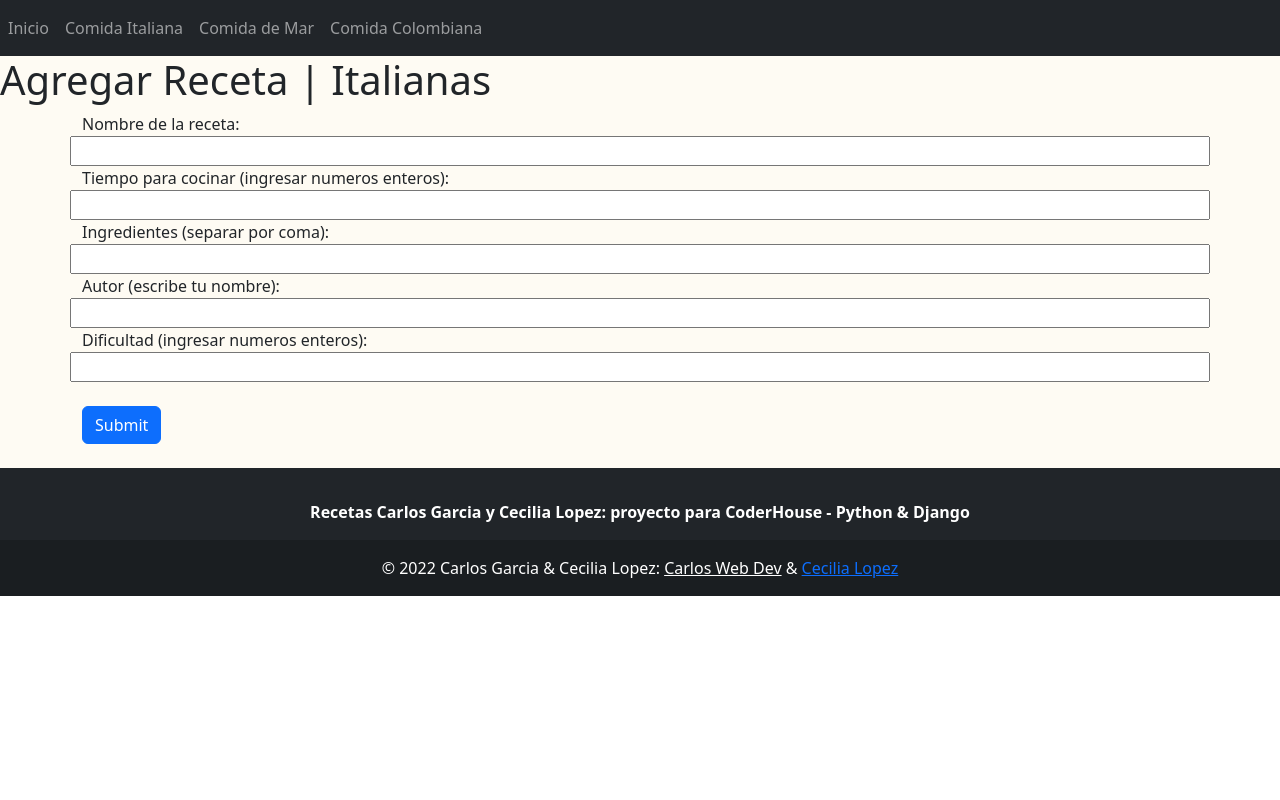
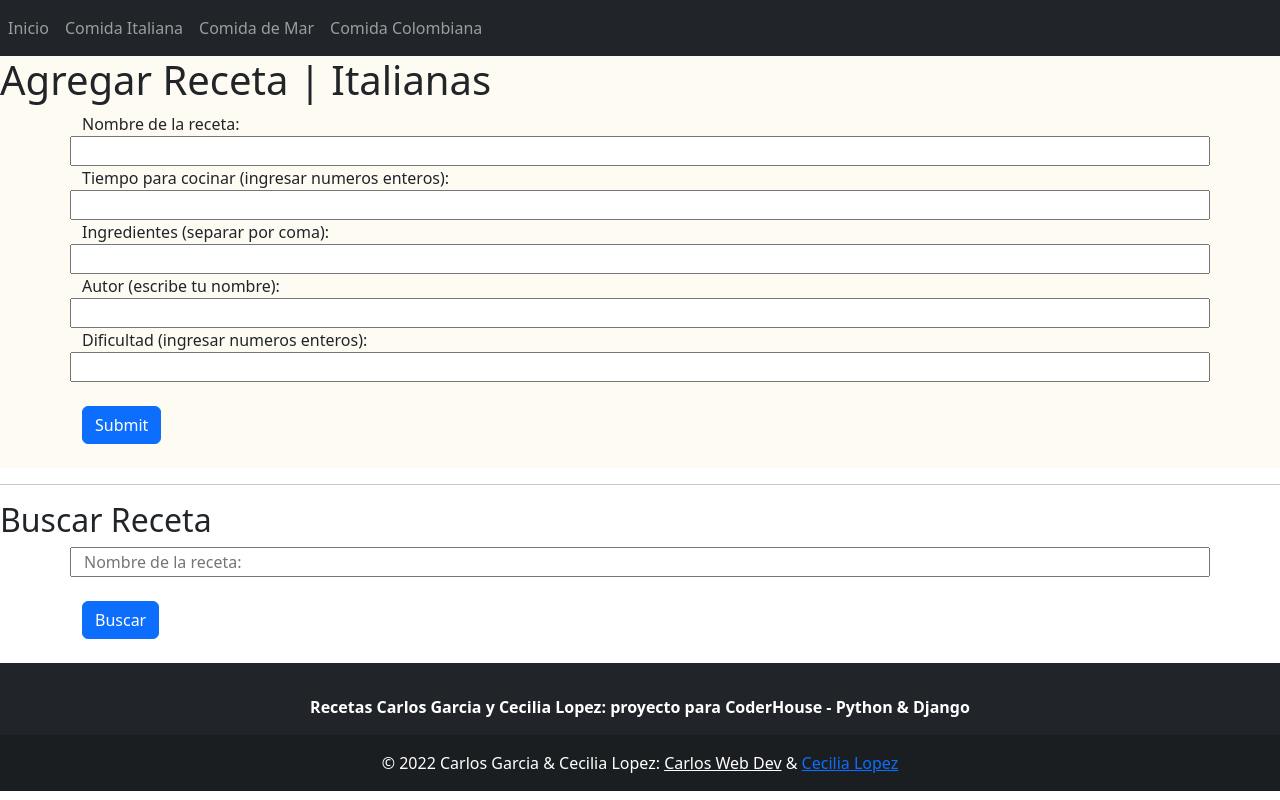
Before and after one commit to CarlosGarciaWeb/Django-recetas, a Django app: page /recetas-italiana/ in a window 1280 px wide. Run offline with Django 4.2, Linux system fonts and the light colour scheme.

Commit message:
create search form and function to pull data from models.

```diff
--- a/my_app/forms.py
+++ b/my_app/forms.py
@@ -6,6 +6,10 @@ from datetime import date
 
 
 today = date.today()
+
+
+class BuscarForm(forms.Form):
+    nombre_plato = forms.CharField(label='Nombre de Receta')
 
 class RecetaItalianaForm(ModelForm):
 
--- a/my_app/templates/my_app/italiana.html
+++ b/my_app/templates/my_app/italiana.html
@@ -20,4 +20,59 @@
 </div>
 </div>
 
+<hr>
+<h2>Buscar Receta</h2>
+<div class="container">
+    <form action="" method="POST">
+        {% csrf_token %}
+        <div class="form-group row">
+            <input type="text" placeholder="Nombre de la receta: " name="nombre_plato">
+        </div>
+        <br>
+            <input class="btn btn-primary" type="submit" value="Buscar">
+    </form>
+</div>
+<br>
+
+{% if resultado > 0 %}
+<h3> Has buscado {{receta_buscada}}</h3>
+    {% for resultado in busqueda %}
+
+    <div class="container">
+        <h3>{{resultado.nombre_plato}}</h3>
+        <ul>
+                <li>Agregada por {{resultado.autor}}</li>
+
+                <li>Duracion de preparacion: {{ resultado.tiempo_cocina }} minutos</li>
+
+
+            <li>Dificultad: {% if resultado.dificultad == 1 %}
+                💪
+                {% elif resultado.dificultad == 2 %}
+                💪 💪
+                {% elif resultado.dificultad == 3 %}
+                💪 💪 💪
+                {% elif resultado.dificultad == 4 %}
+                💪 💪 💪 💪
+                {% elif resultado.dificultad == 5 %}
+                💪 💪 💪 💪 💪
+                {% endif %}
+            </li>
+            <li>{{resultado.ingredientes|title}}</li>
+            <li>{{resultado.fecha_agregada}}</li></div> <br>
+    {% endfor %}
+
+{% elif resultado == 0 %}
+
+<div class="container">
+<h3> Has buscado {{receta_buscada}}</h3>
+
+<p> No existen recetas por {{receta_buscada}}</p>
+</div>
+
+{% else %}
+
+
+{% endif %}
+
 {% endblock %}
--- a/my_app/views.py
+++ b/my_app/views.py
@@ -3,7 +3,7 @@ from django.shortcuts import render, redirect
 from django.urls import reverse
 from requests import patch
 from . import models
-from .forms import RecetaItalianaForm, RecetaMarForm, RecetaColombianaForm
+from .forms import RecetaItalianaForm, RecetaMarForm, RecetaColombianaForm, BuscarForm
 
 # Create your views here.
 
@@ -31,10 +31,17 @@ def home(request):
 def italiana(request):
     # Test POST
     if request.method == 'POST':
-        forms = RecetaItalianaForm(request.POST)
-        if forms.is_valid():
-            forms.save()
-            return redirect(reverse('my_app:home'))
+        if request.POST.get('nombre_plato'):
+            busqueda = request.POST['nombre_plato']
+            forms = RecetaItalianaForm()
+            recetas = models.RecetasItalianas.objects.filter(nombre_plato__contains=busqueda)
+            resultados = len(recetas)
+            return render(request, f'{path_template}{templates_my_app[1]}', context={'forms': forms, 'busqueda': recetas, 'resultado':resultados, 'receta_buscada': busqueda})
+        else:
+            forms = RecetaItalianaForm(request.POST)
+            if forms.is_valid():
+                forms.save()
+                return redirect(reverse('my_app:home'))
     else:
         forms = RecetaItalianaForm()
     return render(request, f'{path_template}{templates_my_app[1]}', context={'forms': forms})
@@ -42,10 +49,17 @@ def italiana(request):
 
 def mar(request):
     if request.method == 'POST':
-        forms = RecetaMarForm(request.POST)
-        if forms.is_valid():
-            forms.save()
-            return redirect(reverse('my_app:home'))
+        if request.POST.get('nombre_plato'):
+            busqueda = request.POST['nombre_plato']
+            forms = RecetaMarForm()
+            recetas = models.RecetasMar.objects.filter(nombre_plato__contains=busqueda)
+            resultados = len(recetas)
+            return render(request, f'{path_template}{templates_my_app[2]}', context={'forms': forms, 'busqueda': recetas, 'resultado': resultados, 'receta_buscada': busqueda})
+        else:
+            forms = RecetaMarForm(request.POST)
+            if forms.is_valid():
+                forms.save()
+                return redirect(reverse('my_app:home'))
     else:
         forms = RecetaMarForm()
     return render(request, f'{path_template}{templates_my_app[2]}', context={'forms':forms})
@@ -53,10 +67,17 @@ def mar(request):
 
 def colombiana(request):
     if request.method == 'POST':
-        forms = RecetaColombianaForm(request.POST)
-        if forms.is_valid():
-            forms.save()
-            return redirect(reverse('my_app:home'))
+        if request.POST.get('nombre_plato'):
+            busqueda = request.POST['nombre_plato']
+            forms = RecetaColombianaForm()
+            recetas = models.RecetasColombianas.objects.filter(nombre_plato__contains=busqueda)
+            resultados = len(recetas)
+            return render(request, f'{path_template}{templates_my_app[3]}', context={'forms': forms, 'busqueda': recetas, 'resultado': resultados, 'receta_buscata': busqueda})
+        else:
+            forms = RecetaColombianaForm(request.POST)
+            if forms.is_valid():
+                forms.save()
+                return redirect(reverse('my_app:home'))
 
     else:
         forms = RecetaColombianaForm()
```
Also changed, not shown: my_app/templates/my_app/colombiana.html (+57 -1 lines), my_app/templates/my_app/mar.html (+57 -0 lines).
